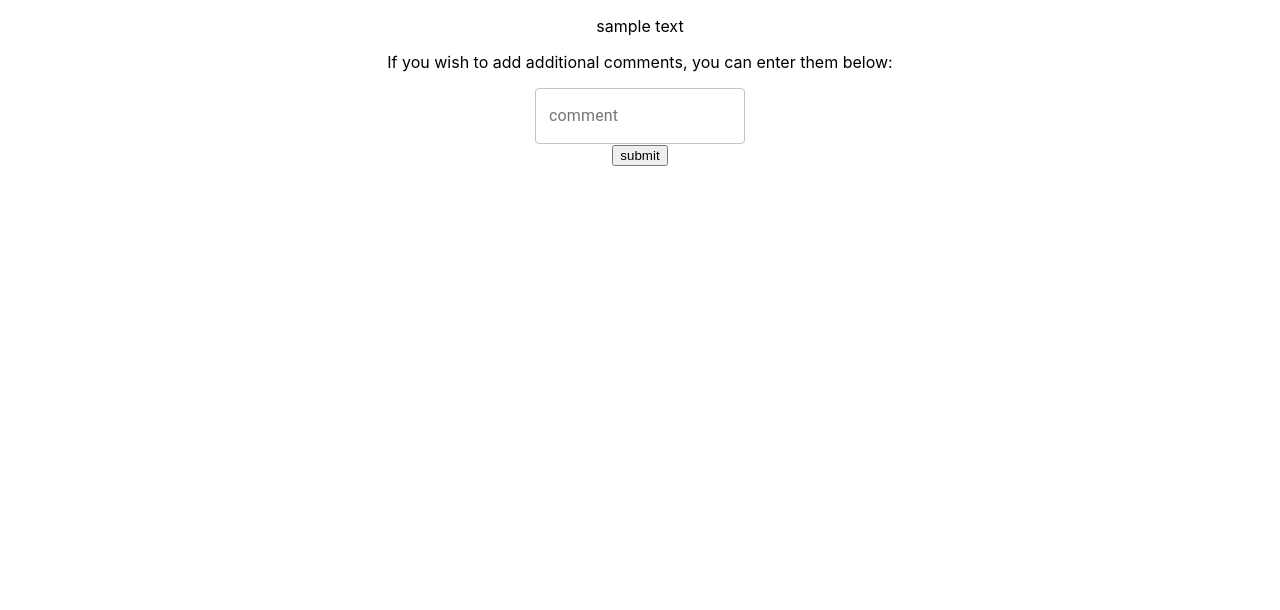
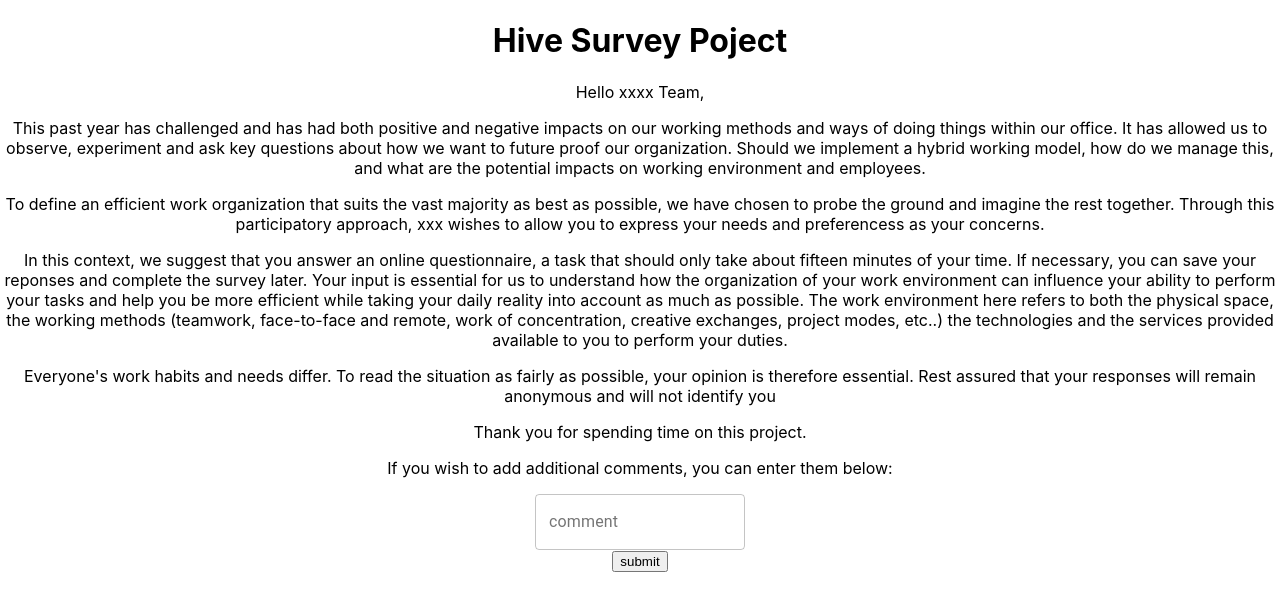
Before and after one commit to fjjes/project3-Hive, a React (Create React App) app in the folder client/: page / in a window 1280 px wide. Shown: the top 610 px of the page. Built offline with nearby package versions, Linux system fonts and the light colour scheme.

Commit message:
added text in narrative

```diff
--- a/client/src/components/questiontypes/Narrative.js
+++ b/client/src/components/questiontypes/Narrative.js
@@ -3,7 +3,14 @@ import React from 'react'
 function Narrative() {
     return (
         <div>
-            <p>sample text</p>
+
+            <h1>Hive Survey Poject</h1>
+            <p>Hello xxxx Team, </p>
+            <p>This past year has challenged and has had both positive and negative impacts on our working methods and ways of doing things within our office. It has allowed us to observe, experiment and ask key questions about how we want to future proof our organization. Should we implement a hybrid working model, how do we manage this, and what are the potential impacts on working environment and employees. </p>
+            <p>To define an efficient work organization that suits the vast majority as best as possible, we have chosen to probe the ground and imagine the rest together. Through this participatory approach, xxx wishes to allow you to express your needs and preferencess as your concerns.</p>
+            <p>In this context, we suggest that you answer an online questionnaire, a task that should only take about fifteen minutes of your time. If necessary, you can save your reponses and complete the survey later. Your input is essential for us to understand how the organization of your work environment can influence your ability to perform your tasks and help you be more efficient while taking your daily reality into account as much as possible. The work environment here refers to both the physical space, the working methods (teamwork, face-to-face and remote, work of concentration, creative exchanges, project modes, etc..) the technologies and the services provided available to you to perform your duties.</p>
+            <p>Everyone's work habits and needs differ. To read the situation as fairly as possible, your opinion is therefore essential. Rest assured that your responses will remain anonymous and will not identify you</p>
+            <p>Thank you for spending time on this project.</p>
         </div>
     )
 }
```
